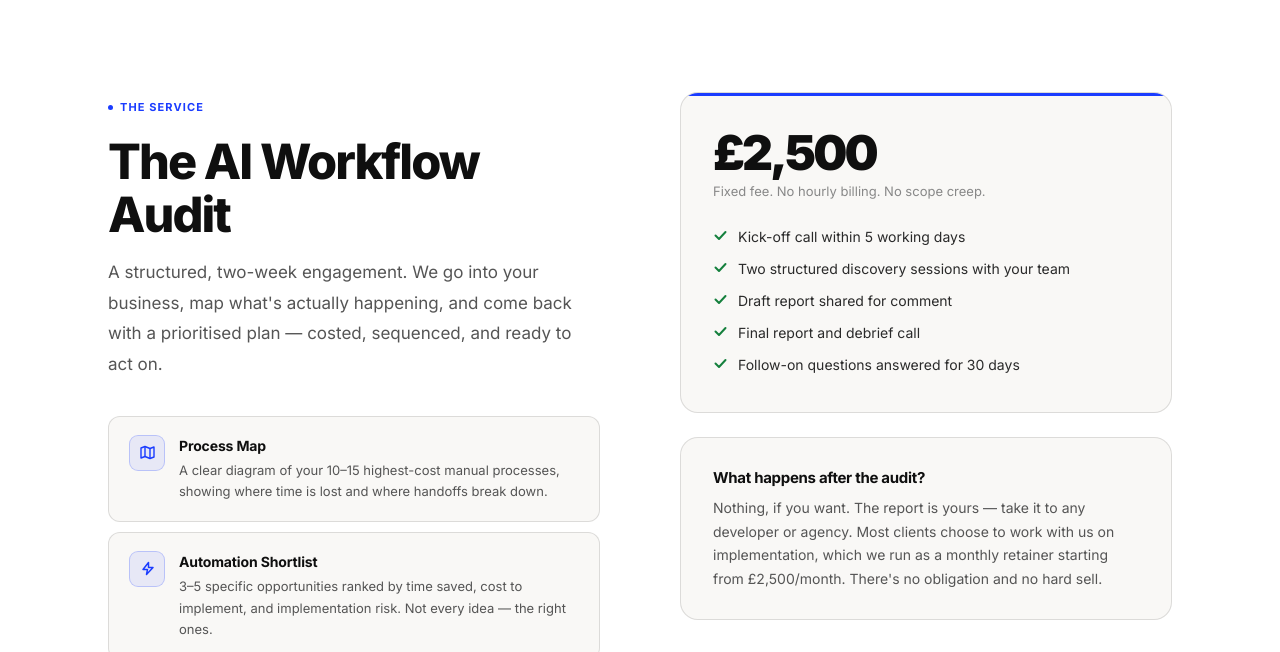
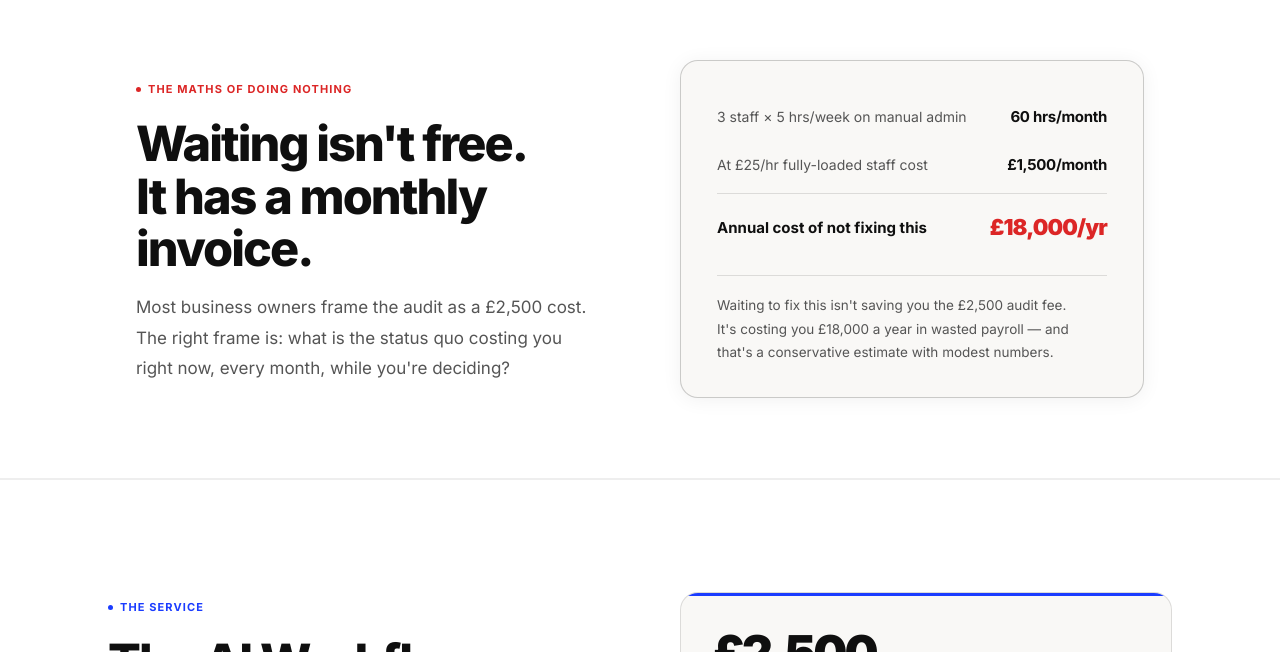
Before and after one commit to 100492107/caig-website, a React (Vite) app: page / in a window 1280 px wide. Shown: the part 2148-2800 px from the top of the page. Built offline with nearby package versions, Linux system fonts and the light colour scheme.

Commit message:
Add COI section, recruitment case study, pain calculator form, Calendly post-submit CTA

```diff
--- a/src/App.jsx
+++ b/src/App.jsx
@@ -237,6 +237,51 @@ function Problem() {
   )
 }
 
+/* ── COST OF INACTION ───────────────────────────────────────── */
+function CostOfInaction() {
+  return (
+    <section className="coi-section">
+      <div className="container">
+        <div className="coi-inner">
+          <div className="coi-left">
+            <div className="label" style={{ color: 'var(--red)' }}>
+              <span className="label-dot" style={{ background: 'var(--red)' }} />
+              The Maths of Doing Nothing
+            </div>
+            <h2 className="section-title" style={{ maxWidth: 480 }}>
+              Waiting isn't free.<br/>It has a monthly invoice.
+            </h2>
+            <p className="section-sub">
+              Most business owners frame the audit as a £2,500 cost. The right frame is: what is the status quo costing you right now, every month, while you're deciding?
+            </p>
+          </div>
+          <div className="coi-right">
+            <div className="coi-calc">
+              <div className="coi-calc-row">
+                <div className="coi-calc-label">3 staff × 5 hrs/week on manual admin</div>
+                <div className="coi-calc-val">60 hrs/month</div>
+              </div>
+              <div className="coi-calc-row">
+                <div className="coi-calc-label">At £25/hr fully-loaded staff cost</div>
+                <div className="coi-calc-val">£1,500/month</div>
+              </div>
+              <div className="coi-calc-divider" />
+              <div className="coi-calc-row coi-calc-total">
+                <div className="coi-calc-label">Annual cost of not fixing this</div>
+                <div className="coi-calc-val coi-calc-red">£18,000/yr</div>
+              </div>
+              <div className="coi-calc-note">
+                Waiting to fix this isn't saving you the £2,500 audit fee.<br/>
+                It's costing you £18,000 a year in wasted payroll — and that's a conservative estimate with modest numbers.
+              </div>
+            </div>
+          </div>
+        </div>
+      </div>
+    </section>
+  )
+}
+
 /* ── AUDIT OFFER ────────────────────────────────────────────── */
 function AuditOffer() {
   return (
@@ -383,6 +428,29 @@ function Industries() {
               </ul>
             </div>
           ))}
+        </div>
+
+        <div className="case-study">
+          <div className="cs-tag">A typical example from our audit process — Recruitment</div>
+          <div className="cs-grid">
+            <div>
+              <div className="cs-eyebrow">The CV Black Hole</div>
+              <h3 className="cs-title">25 hours a week lost to copy-pasting.</h3>
+              <div className="cs-body">
+                A 12-person recruitment firm was manually downloading CVs from job boards, reading them, reformatting them into the agency's branded template, and uploading them to their ATS. 15 minutes per candidate. At 100 candidates a week, that's 25 hours of consultant time spent on copy-pasting instead of making placements.
+              </div>
+            </div>
+            <div className="cs-right">
+              <div className="cs-block cs-block-fix">
+                <div className="cs-block-label">The Fix</div>
+                <div className="cs-block-text">A workflow using Make.com and an AI document parser. When a candidate applies, the AI reads the PDF, extracts the structured data, populates the branded template, and creates the ATS record — automatically, without a human touching it.</div>
+              </div>
+              <div className="cs-block cs-block-roi">
+                <div className="cs-block-label">The ROI</div>
+                <div className="cs-block-text">£1,200 one-off build cost. 25 hours a week handed back to the consultants to get on the phone and close placements. Payback period: under 3 weeks.</div>
+              </div>
+            </div>
+          </div>
         </div>
       </div>
     </section>
@@ -556,7 +624,7 @@ function FAQ() {
 
 /* ── INTAKE FORM ────────────────────────────────────────────── */
 function IntakeForm() {
-  const [form, setForm] = useState({ name: '', email: '', company: '', message: '' })
+  const [form, setForm] = useState({ name: '', email: '', company: '', process: '', hours: '', alternative: '' })
   const [status, setStatus] = useState('idle') // idle | loading | success | error
 
   const set = k => e => setForm(f => ({ ...f, [k]: e.target.value }))
@@ -572,7 +640,7 @@ function IntakeForm() {
           name: form.name,
           email: form.email,
           subject: `Audit enquiry — ${form.company}`,
-          message: `Company: ${form.company}\n\n${form.message}`,
+          message: `Company: ${form.company}\n\nBiggest time-wasting process:\n${form.process}\n\nHours wasted per week: ${form.hours}\n\nWhat the team would do instead:\n${form.alternative}`,
         }),
       })
       if (!res.ok) throw new Error()
@@ -588,7 +656,7 @@ function IntakeForm() {
         <div>
           <h2 className="intake-title">Ready to find out what you're missing?</h2>
           <p className="intake-sub">
-            Fill in the form and tell us about the process that costs you the most time. We review every submission personally and respond within one working day.
+            Fill in the form below. The questions are designed to help you quantify the problem — most people find the answers surprising.
           </p>
           <div className="intake-trust">
             {[
@@ -608,15 +676,27 @@ function IntakeForm() {
           {status === 'success' ? (
             <div className="form-success">
               <div className="form-success-icon"><Icon.CheckCircle /></div>
-              <div className="form-success-title">We'll be in touch shortly.</div>
+              <div className="form-success-title">We've received your enquiry.</div>
               <div className="form-success-sub">
-                We've received your enquiry and will respond within one working day. In the meantime, if you have anything to add, email us at <strong>hello@cornerstoneaigroup.com</strong>.
+                We review every submission personally and will respond within one working day. If you know you want to move quickly, you can book a 15-minute qualification call now to secure your slot.
+              </div>
+              <a
+                href="https://calendly.com/YOUR_LINK_HERE"
+                target="_blank"
+                rel="noopener noreferrer"
+                className="btn btn-blue btn-lg"
+                style={{ marginTop: 20, width: '100%', justifyContent: 'center' }}
+              >
+                Book a 15-minute call <Icon.ArrowRight />
+              </a>
+              <div style={{ marginTop: 12, fontSize: 12, color: 'var(--t3)', textAlign: 'center' }}>
+                Or wait — we'll email you within one working day either way.
               </div>
             </div>
           ) : (
             <>
               <div className="iform-title">Apply for an Audit</div>
-              <div className="iform-sub">Takes 2 minutes. No commitment required.</div>
+              <div className="iform-sub">3 quick questions. No commitment required.</div>
               <form onSubmit={submit}>
                 <div className="fg">
                   <label className="fl">Your name</label>
@@ -631,8 +711,21 @@ function IntakeForm() {
                   <input className="fi" type="text" required placeholder="Smith & Co Recruitment" value={form.company} onChange={set('company')} />
                 </div>
                 <div className="fg">
-                  <label className="fl">What's your biggest time-wasting process?</label>
-                  <textarea className="ft" required placeholder="e.g. Every Monday morning we manually pull data from three different systems to build a client report. It takes two people about 3 hours each..." value={form.message} onChange={set('message')} />
+                  <label className="fl">Which process makes you want to pull your hair out?</label>
+                  <textarea className="ft" required placeholder="e.g. Every Monday we manually pull data from three systems to build a client report. Two people. Three hours each. Every single week." value={form.process} onChange={set('process')} />
+                </div>
+                <div className="fg">
+                  <label className="fl">Roughly how many hours a week does your team lose to this?</label>
+                  <select className="fi" required value={form.hours} onChange={set('hours')}>
+                    <option value="" disabled>Select a range…</option>
+                    <option value="5–10 hours">5–10 hours</option>
+                    <option value="10–20 hours">10–20 hours</option>
+                    <option value="20+ hours">20+ hours</option>
+                  </select>
+                </div>
+                <div className="fg">
+                  <label className="fl">What would your team be doing with that time instead?</label>
+                  <input className="fi" type="text" required placeholder="e.g. Calling candidates, closing deals, onboarding new clients…" value={form.alternative} onChange={set('alternative')} />
                 </div>
                 {status === 'error' && (
                   <div style={{ fontSize: 13, color: 'var(--red)', marginBottom: 12 }}>
@@ -721,6 +814,7 @@ function Home() {
       <Hero />
       <ProofStrip />
       <Problem />
+      <CostOfInaction />
       <AuditOffer />
       <Industries />
       <HowItWorks />
--- a/src/index.css
+++ b/src/index.css
@@ -395,6 +395,74 @@ h1, h2, h3 { font-weight: 800; letter-spacing: -.04em; line-height: 1.08; color:
   padding-bottom: 22px;
 }
 
+/* ── COST OF INACTION ───────────────────────── */
+.coi-section {
+  background: var(--s1);
+  border-top: 1px solid var(--b1);
+  border-bottom: 1px solid var(--b1);
+  padding: 80px 0;
+}
+.coi-inner {
+  max-width: var(--max-w); margin: 0 auto; padding: 0 28px;
+  display: grid; grid-template-columns: 1fr 1fr; gap: 80px; align-items: center;
+}
+.coi-calc {
+  background: var(--bg); border: 1.5px solid var(--b3);
+  border-radius: var(--rxl); padding: 32px 36px;
+  box-shadow: 0 2px 20px rgba(0,0,0,.06);
+}
+.coi-calc-row {
+  display: flex; align-items: center; justify-content: space-between;
+  gap: 16px; padding: 12px 0;
+}
+.coi-calc-label { font-size: 14px; color: var(--t2); }
+.coi-calc-val   { font-size: 15px; font-weight: 700; color: var(--t0); letter-spacing: -.02em; white-space: nowrap; }
+.coi-calc-divider { height: 1px; background: var(--b2); margin: 4px 0; }
+.coi-calc-total .coi-calc-label { font-size: 15px; font-weight: 700; color: var(--t0); }
+.coi-calc-red   { font-size: 22px; font-weight: 900; color: var(--red); letter-spacing: -.04em; }
+.coi-calc-note  {
+  margin-top: 18px; padding-top: 18px; border-top: 1px solid var(--b2);
+  font-size: 13.5px; color: var(--t2); line-height: 1.75;
+}
+@media (max-width: 860px) { .coi-inner { grid-template-columns: 1fr; } }
+
+/* ── CASE STUDY ─────────────────────────────── */
+.case-study {
+  margin-top: 48px; background: var(--bg);
+  border: 1px solid var(--b2); border-radius: var(--r2xl);
+  padding: 40px 36px; position: relative; overflow: hidden;
+}
+.case-study::before {
+  content: ''; position: absolute; top: 0; left: 0; right: 0; height: 3px;
+  background: linear-gradient(90deg, var(--blue) 0%, #6a8fff 100%);
+}
+.cs-tag {
+  font-size: 11px; font-weight: 700; letter-spacing: .10em;
+  text-transform: uppercase; color: var(--blue); margin-bottom: 28px;
+  display: flex; align-items: center; gap: 8px;
+}
+.cs-tag::before {
+  content: ''; display: block; width: 16px; height: 2px; background: var(--blue); border-radius: 2px;
+}
+.cs-grid {
+  display: grid; grid-template-columns: 1fr 1fr; gap: 48px; align-items: start;
+}
+.cs-eyebrow { font-size: 12px; font-weight: 700; color: var(--t3); text-transform: uppercase; letter-spacing: .08em; margin-bottom: 8px; }
+.cs-title   { font-size: 22px; font-weight: 800; letter-spacing: -.04em; color: var(--t0); margin-bottom: 16px; line-height: 1.25; }
+.cs-body    { font-size: 14px; color: var(--t2); line-height: 1.85; }
+.cs-right   { display: flex; flex-direction: column; gap: 12px; }
+.cs-block   { border-radius: var(--rl); padding: 20px 22px; }
+.cs-block-fix { background: var(--blue-dim); border: 1px solid var(--blue-border); }
+.cs-block-roi { background: #f0fdf4; border: 1px solid #bbf7d0; }
+.cs-block-label {
+  font-size: 11px; font-weight: 700; letter-spacing: .10em;
+  text-transform: uppercase; margin-bottom: 8px;
+}
+.cs-block-fix .cs-block-label { color: var(--blue); }
+.cs-block-roi .cs-block-label { color: var(--green); }
+.cs-block-text { font-size: 14px; color: var(--t1); line-height: 1.75; }
+@media (max-width: 860px) { .cs-grid { grid-template-columns: 1fr; } }
+
 /* ── INTAKE / CTA ───────────────────────────── */
 .intake-section {
   background: var(--blue);
@@ -425,11 +493,12 @@ h1, h2, h3 { font-weight: 800; letter-spacing: -.04em; line-height: 1.08; color:
 .iform-sub   { font-size: 13px; color: var(--t3); margin-bottom: 24px; }
 .fg { display: flex; flex-direction: column; gap: 5px; margin-bottom: 16px; }
 .fl { font-size: 12.5px; font-weight: 600; color: var(--t1); letter-spacing: .01em; }
-.fi {
+.fi, select.fi {
   padding: 11px 14px; border-radius: var(--r);
   border: 1.5px solid var(--b2); background: var(--bg);
   font-size: 14px; color: var(--t0); font-family: var(--sans);
   transition: border-color .15s, box-shadow .15s; outline: none;
+  appearance: none; -webkit-appearance: none;
 }
 .fi:focus { border-color: var(--blue); box-shadow: 0 0 0 3px var(--blue-dim); }
 .ft {
```
Also changed, not shown: 5 other files (tests, documents, lock files or other folders).
